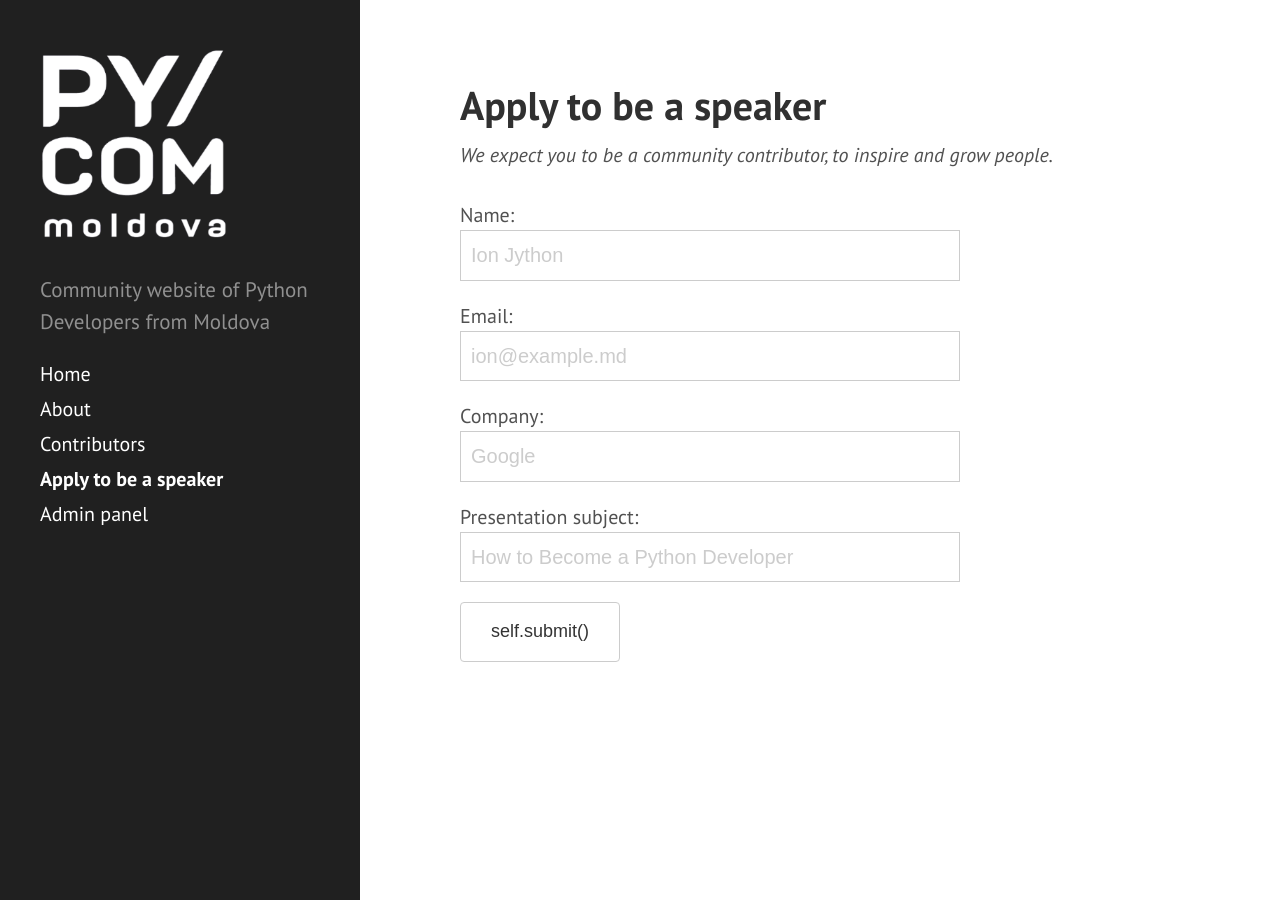
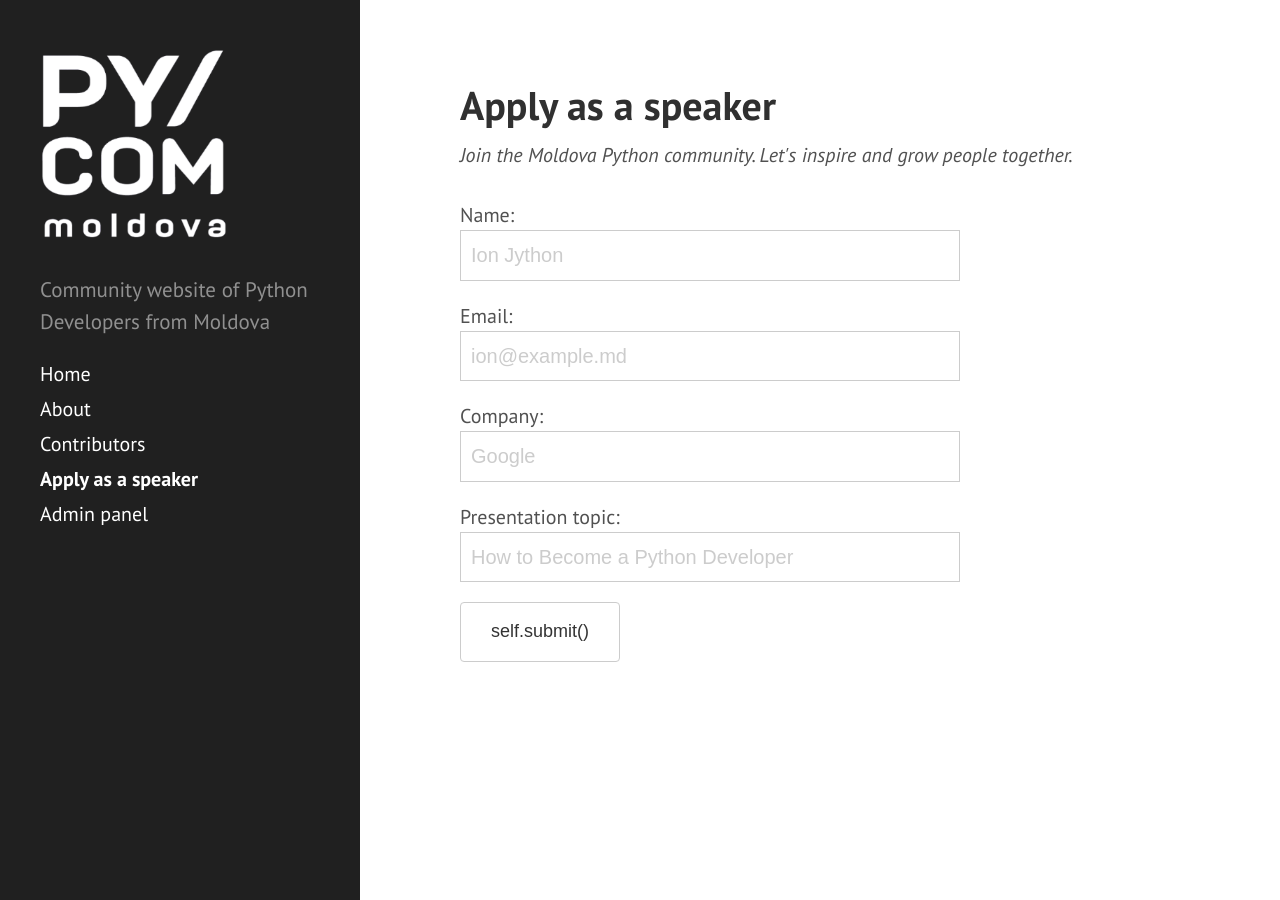
Before and after one commit to uoxiu/python-moldova, a Jekyll site: the page built from speaker.html, in a window 1280 px wide. Built offline with Jekyll 4.4.1, drawn with Linux system fonts in a browser that asks for light colours.

Commit message:
fix speaker form text

```diff
--- a/speaker.html
+++ b/speaker.html
@@ -1,11 +1,11 @@
 ---
 layout: page
-title: Apply to be a speaker
+title: Apply as a speaker
 ---
 
 <form action="#" method="post" id="speaker_form">
 
-    <i>We expect you to be a community contributor, to inspire and grow people.</i>
+    <i>Join the Moldova Python community. Let's inspire and grow people together.</i>
     <br>
     <br>
 
@@ -21,7 +21,7 @@ title: Apply to be a speaker
     <input class="form-field" id="company" type="text" name="company" placeholder="Google" required>
     <br>
 
-    Presentation subject:<br>
+    Presentation topic:<br>
     <input class="form-field" id="subject" type="text" name="subject" placeholder="How to Become a Python Developer"
            required>
     <br>
```
Also changed, not shown: _posts/2020-01-29-apply-to-be-a-speaker.md (+4 -1 lines).
